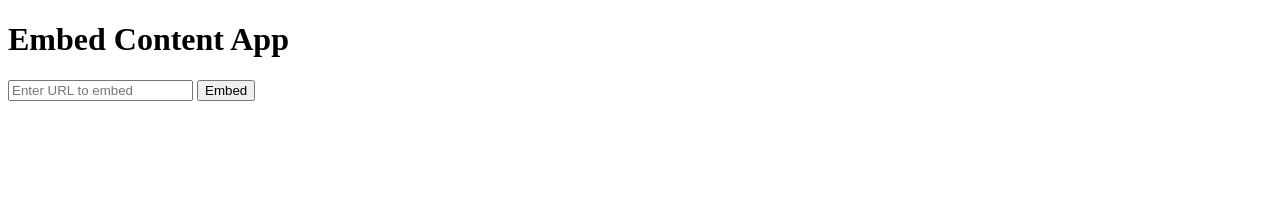
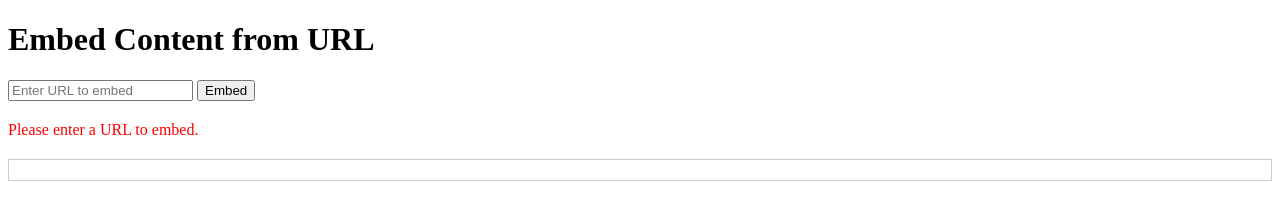
Before and after one commit to clever-repository/embed-app-, a website: page public/index.html in a window 1280 px wide. Both pictures are taken after a click on the button "Embed". Drawn offline with Linux system fonts and the light colour scheme; no server answers.

Commit message:
Update index.html

```diff
--- a/public/index.html
+++ b/public/index.html
@@ -4,17 +4,41 @@
     <meta charset="UTF-8">
     <meta name="viewport" content="width=device-width, initial-scale=1.0">
     <title>Embed Content</title>
+    <style>
+        #message {
+            margin-top: 20px;
+            color: green;
+        }
+        #embed-container {
+            margin-top: 20px;
+            border: 1px solid #ccc;
+            padding: 10px;
+        }
+    </style>
 </head>
 <body>
-  <h1>Embed Content App</h1>
+    <h1>Embed Content from URL</h1>
     <input type="text" id="embed-url" placeholder="Enter URL to embed">
     <button onclick="embedContent()">Embed</button>
 
-  <div id="embed-container" style="margin-top: 20px;"></div>
+    <div id="message"></div>  <!-- Message area for user feedback -->
+    <div id="embed-container"></div> <!-- Container for the embedded content -->
 
     <script>
         async function embedContent() {
             const url = document.getElementById('embed-url').value;
+            const messageDiv = document.getElementById('message');
+            const embedContainer = document.getElementById('embed-container');
+            embedContainer.innerHTML = '';  // Clear previous content
+            messageDiv.textContent = '';     // Clear previous messages
+
+            if (!url) {
+                messageDiv.textContent = "Please enter a URL to embed.";
+                messageDiv.style.color = "red"; // Show error message in red
+                return;
+            }
+
+            try {
                 const response = await fetch('/embed', {
                     method: 'POST',
                     headers: {
@@ -24,7 +48,20 @@
                 });
 
                 const data = await response.json();
-      document.getElementById('embed-container').innerHTML = data.embedHTML;
+
+                if (data.embedHTML) {
+                    embedContainer.innerHTML = data.embedHTML;
+                    messageDiv.textContent = "Content embedded successfully!";
+                    messageDiv.style.color = "green"; // Show success message in green
+                } else {
+                    messageDiv.textContent = data.message || "An error occurred while embedding.";
+                    messageDiv.style.color = "red"; // Show error message in red
+                }
+            } catch (error) {
+                console.error("Error:", error);
+                messageDiv.textContent = "An error occurred. Please try again.";
+                messageDiv.style.color = "red"; // Show error message in red
+            }
         }
     </script>
 </body>
```
Lines whose indentation alone changed are shown as unchanged.
